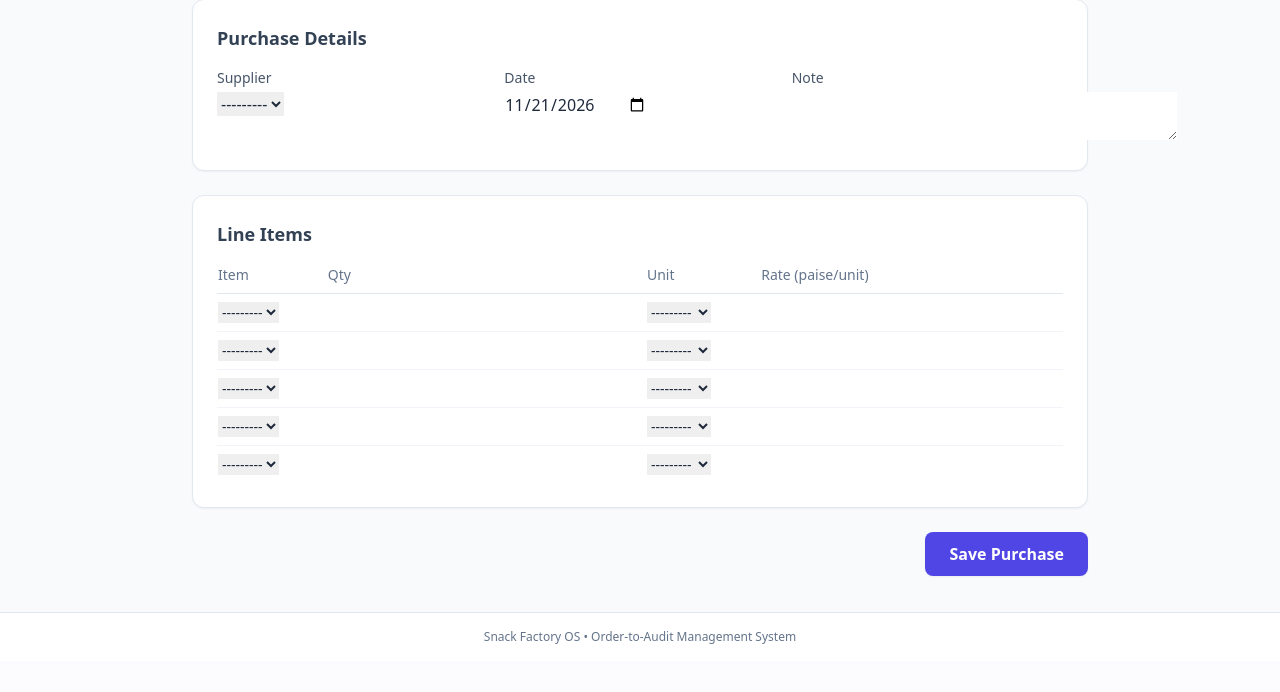
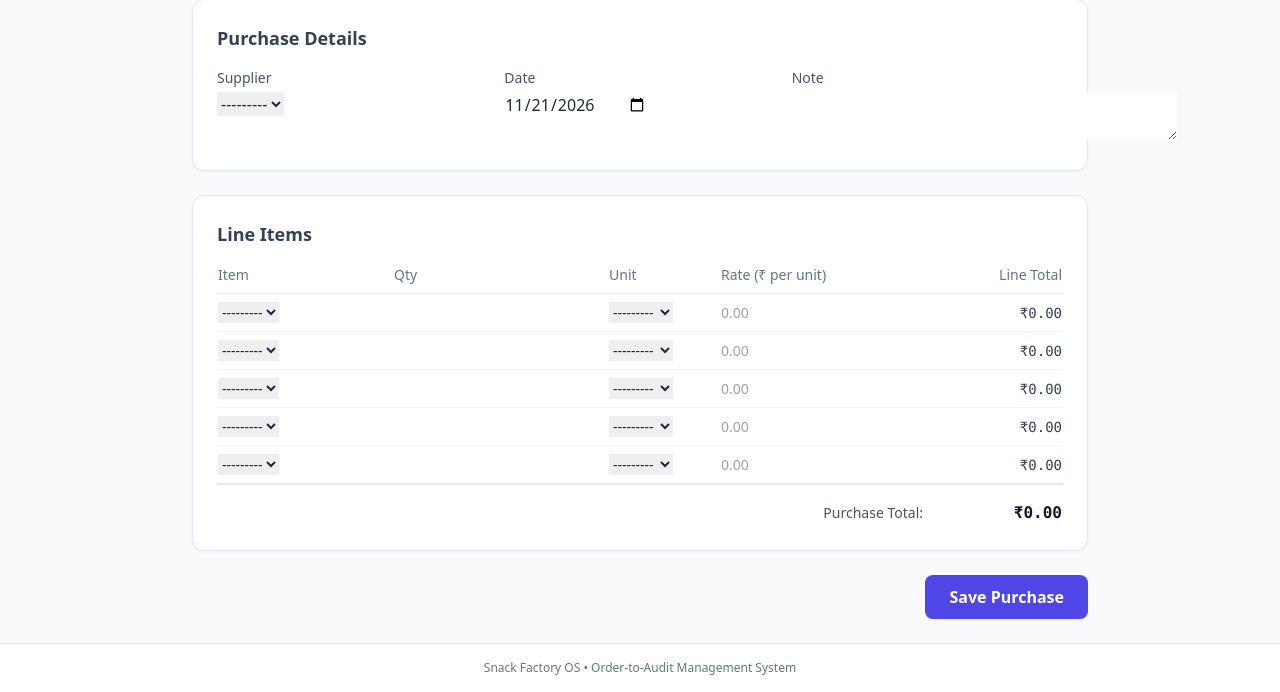
Before and after one commit to gopika-star5/snack-ledger, a Django app: page /production/purchases/new/ in a window 1280 px wide. Shown: the part 139-831 px from the top of the page. Before the commit the page ends 783 px from the top, so only its background shows below. Run offline with Django 5.2, Linux system fonts and the light colour scheme; the visitor is signed in with stand-in values (Sample User, id 1); data comes from the database, SQL or seed files in the repository; data that the repository does not hold is empty; some libraries are stand-ins or nearby versions.

Commit message:
Fix purchase form: rate in rupees

```diff
--- a/production/views.py
+++ b/production/views.py
@@ -44,10 +44,30 @@ class PurchaseLineForm(forms.Form):
     item = forms.ModelChoiceField(queryset=Item.objects.all(), required=False)
     qty = forms.DecimalField(max_digits=14, decimal_places=3, required=False)
     purchase_unit = forms.ModelChoiceField(queryset=Unit.objects.all(), required=False)
-    rate_paise = forms.IntegerField(
+    rate = forms.DecimalField(
+        max_digits=14,
+        decimal_places=2,
         required=False,
-        help_text="Rate per purchase unit in paise",
+        label="Rate (₹ per unit)",
+        widget=forms.NumberInput(attrs={'step': '0.01', 'min': '0', 'placeholder': '0.00'}),
     )
+
+    def clean(self):
+        cleaned_data = super().clean()
+        rate = cleaned_data.get('rate')
+        # Support fallback if rate_paise was passed directly in form data
+        if rate is None:
+            raw_rate_paise = self.data.get(self.add_prefix('rate_paise'))
+            if raw_rate_paise is not None and str(raw_rate_paise).strip() != '':
+                try:
+                    rate_paise_val = Decimal(str(raw_rate_paise))
+                    rate = (rate_paise_val / Decimal('100')).quantize(Decimal('0.01'), rounding=ROUND_HALF_UP)
+                    cleaned_data['rate'] = rate
+                except Exception:
+                    pass
+        if rate is not None:
+            cleaned_data['rate_paise'] = int((Decimal(str(rate)) * Decimal('100')).quantize(Decimal('1'), rounding=ROUND_HALF_UP))
+        return cleaned_data
 
     def is_filled(self):
         """Return True if at least item and qty are provided."""
@@ -89,14 +109,17 @@ def purchase_create(request):
                 item = line_form.cleaned_data['item']
                 qty = line_form.cleaned_data['qty']
                 purchase_unit = line_form.cleaned_data.get('purchase_unit')
-                rate_paise = line_form.cleaned_data.get('rate_paise')
+                rate = line_form.cleaned_data.get('rate')
 
                 if not purchase_unit:
                     errors.append(f"Line {i + 1}: purchase unit is required.")
                     continue
-                if not rate_paise:
+                if rate is None:
                     errors.append(f"Line {i + 1}: rate is required.")
                     continue
+
+                # Convert rate in rupees to integer paise using Decimal with round half up
+                rate_paise = int((Decimal(str(rate)) * Decimal('100')).quantize(Decimal('1'), rounding=ROUND_HALF_UP))
 
                 # Convert qty to stock unit
                 try:
@@ -108,8 +131,8 @@ def purchase_create(request):
                 # Convert rate from per-purchase-unit to per-stock-unit
                 factor_from = Decimal(str(purchase_unit.factor_to_base))
                 factor_to = Decimal(str(item.stock_unit.factor_to_base))
-                unit_cost_stock = int(Decimal(rate_paise) * factor_from / factor_to)
-                line_total = int(qty_stock * unit_cost_stock)
+                unit_cost_stock = int((Decimal(rate_paise) * factor_from / factor_to).quantize(Decimal('1'), rounding=ROUND_HALF_UP))
+                line_total = int((qty_stock * Decimal(unit_cost_stock)).quantize(Decimal('1'), rounding=ROUND_HALF_UP))
                 valid_lines.append({
                     'item': item,
                     'qty_in_purchase_unit': qty,
--- a/templates/production/product_costing.html
+++ b/templates/production/product_costing.html
@@ -36,7 +36,7 @@
         <div class="p-5 border-b border-slate-100 flex flex-col sm:flex-row sm:items-center justify-between gap-2">
             <div>
                 <h2 class="text-base font-extrabold text-slate-800">Posted Production Runs Costing</h2>
-                <p class="text-xs text-slate-400">Overhead is allocated equally per good packet. Values in integer paise and rupees.</p>
+                <p class="text-xs text-slate-400">Overhead is allocated equally per good packet. Values in rupees.</p>
             </div>
             <span class="text-xs text-slate-400 font-mono">Sorted by date (latest first)</span>
         </div>
--- a/templates/production/purchase_form.html
+++ b/templates/production/purchase_form.html
@@ -52,25 +52,33 @@
       <h2 class="text-lg font-semibold text-slate-700 mb-4">Line Items</h2>
       {{ formset.management_form }}
       <div class="overflow-x-auto">
-        <table class="w-full text-sm">
+        <table class="w-full text-sm" id="lineItemsTable">
           <thead>
             <tr class="text-left text-slate-500 border-b border-slate-200">
               <th class="pb-2 pr-3 font-medium">Item</th>
-              <th class="pb-2 pr-3 font-medium">Qty</th>
-              <th class="pb-2 pr-3 font-medium">Unit</th>
-              <th class="pb-2 font-medium">Rate (paise/unit)</th>
+              <th class="pb-2 pr-3 font-medium w-28">Qty</th>
+              <th class="pb-2 pr-3 font-medium w-28">Unit</th>
+              <th class="pb-2 pr-3 font-medium w-36">Rate (₹ per unit)</th>
+              <th class="pb-2 font-medium text-right w-32">Line Total</th>
             </tr>
           </thead>
           <tbody class="divide-y divide-slate-100">
             {% for form in formset %}
-              <tr class="py-2">
+              <tr class="py-2 line-item-row">
                 <td class="pr-3 py-2">{{ form.item }}</td>
                 <td class="pr-3 py-2">{{ form.qty }}</td>
                 <td class="pr-3 py-2">{{ form.purchase_unit }}</td>
-                <td class="py-2">{{ form.rate_paise }}</td>
+                <td class="pr-3 py-2">{{ form.rate }}</td>
+                <td class="py-2 text-right font-mono font-medium text-slate-700 whitespace-nowrap line-total">₹0.00</td>
               </tr>
             {% endfor %}
           </tbody>
+          <tfoot>
+            <tr class="border-t-2 border-slate-200 font-semibold text-slate-800">
+              <td colspan="4" class="pt-4 text-right pr-3 font-medium text-slate-600">Purchase Total:</td>
+              <td class="pt-4 text-right font-mono font-bold text-slate-900 text-base whitespace-nowrap" id="purchaseTotal">₹0.00</td>
+            </tr>
+          </tfoot>
         </table>
       </div>
     </div>
@@ -84,6 +92,63 @@
   </form>
 </div>
 
+<script>
+  function formatINR(val) {
+    if (isNaN(val) || val === null || val === undefined) return "₹0.00";
+    const fixed = Number(val).toFixed(2);
+    const parts = fixed.split(".");
+    let intPart = parts[0];
+    const decPart = parts[1];
+    let isNeg = false;
+    if (intPart.startsWith("-")) {
+      isNeg = true;
+      intPart = intPart.substring(1);
+    }
+    let last3 = intPart.substring(intPart.length - 3);
+    let other = intPart.substring(0, intPart.length - 3);
+    if (other !== "") {
+      last3 = "," + last3;
+    }
+    const formattedInt = other.replace(/\B(?=(\d{2})+(?!\d))/g, ",") + last3;
+    return (isNeg ? "-" : "") + "₹" + formattedInt + "." + decPart;
+  }
+
+  function recalculateTotals() {
+    let grandTotal = 0;
+    const rows = document.querySelectorAll('.line-item-row');
+    rows.forEach(function(row) {
+      const qtyInput = row.querySelector('input[name$="-qty"]');
+      const rateInput = row.querySelector('input[name$="-rate"]');
+      const lineTotalEl = row.querySelector('.line-total');
+
+      const qty = parseFloat(qtyInput ? qtyInput.value : 0) || 0;
+      const rate = parseFloat(rateInput ? rateInput.value : 0) || 0;
+
+      if (qty > 0 && rate > 0) {
+        const lineTotal = qty * rate;
+        if (lineTotalEl) lineTotalEl.textContent = formatINR(lineTotal);
+        grandTotal += lineTotal;
+      } else {
+        if (lineTotalEl) lineTotalEl.textContent = "₹0.00";
+      }
+    });
+
+    const purchaseTotalEl = document.getElementById('purchaseTotal');
+    if (purchaseTotalEl) {
+      purchaseTotalEl.textContent = formatINR(grandTotal);
+    }
+  }
+
+  document.addEventListener('DOMContentLoaded', function() {
+    const table = document.getElementById('lineItemsTable');
+    if (table) {
+      table.addEventListener('input', recalculateTotals);
+      table.addEventListener('change', recalculateTotals);
+    }
+    recalculateTotals();
+  });
+</script>
+
 <style>
   select, input[type="text"], input[type="number"], input[type="date"], textarea {
     @apply block w-full rounded-md border border-slate-300 px-3 py-1.5 text-sm shadow-sm focus:outline-none focus:ring-2 focus:ring-indigo-400;
--- a/templates/production/purchase_list.html
+++ b/templates/production/purchase_list.html
@@ -1,4 +1,5 @@
 {% extends "base.html" %}
+{% load sales_tags %}
 {% block title %}Purchases{% endblock %}
 
 {% block content %}
@@ -19,7 +20,7 @@
             <th class="px-4 py-3">#</th>
             <th class="px-4 py-3">Supplier</th>
             <th class="px-4 py-3">Date</th>
-            <th class="px-4 py-3 text-right">Total (paise)</th>
+            <th class="px-4 py-3 text-right">Total</th>
             <th class="px-4 py-3">Created by</th>
           </tr>
         </thead>
@@ -29,7 +30,7 @@
               <td class="px-4 py-3 font-mono text-slate-500">{{ p.id }}</td>
               <td class="px-4 py-3 font-medium text-slate-800">{{ p.supplier }}</td>
               <td class="px-4 py-3 text-slate-600">{{ p.date }}</td>
-              <td class="px-4 py-3 text-right font-mono text-slate-700">{{ p.total_paise }}</td>
+              <td class="px-4 py-3 text-right font-mono text-slate-700">{{ p.total_paise|format_inr }}</td>
               <td class="px-4 py-3 text-slate-500">{{ p.created_by|default:"—" }}</td>
             </tr>
           {% endfor %}
--- a/templates/production/run_list.html
+++ b/templates/production/run_list.html
@@ -1,4 +1,5 @@
 {% extends "base.html" %}
+{% load sales_tags %}
 {% block title %}Production Runs{% endblock %}
 
 {% block content %}
@@ -32,7 +33,7 @@
               <th class="px-4 py-3 text-right">Batches</th>
               <th class="px-4 py-3 text-right">Good Output</th>
               <th class="px-4 py-3 text-right">Yield Var %</th>
-              <th class="px-4 py-3 text-right">Cost (paise)</th>
+              <th class="px-4 py-3 text-right">Cost</th>
               <th class="px-4 py-3 text-center">Status</th>
               <th class="px-4 py-3 text-right">Action</th>
             </tr>
@@ -53,7 +54,7 @@
                   {% endif %}
                 </td>
                 <td class="px-4 py-3 text-right font-mono text-slate-600 text-xs">
-                  {{ r.material_cost_paise }}
+                  {{ r.material_cost_paise|format_inr }}
                 </td>
                 <td class="px-4 py-3 text-center">
                   <span class="inline-flex items-center px-2.5 py-0.5 rounded-full text-xs font-bold uppercase tracking-wider {% if r.status == 'posted' %}bg-emerald-100 text-emerald-800 border border-emerald-200{% else %}bg-amber-100 text-amber-800 border border-amber-200{% endif %}">
--- a/templates/sales/admin_order_detail.html
+++ b/templates/sales/admin_order_detail.html
@@ -139,7 +139,7 @@
                         <!-- Price Input (in paise) -->
                         <div>
                             <label class="block text-xs font-bold text-slate-600 mb-1">
-                                Price (paise) <span class="text-slate-400 font-normal">₹{{ line.price_rupees }}</span>
+                                Price <span class="text-slate-400 font-normal">₹{{ line.price_rupees }}</span>
                             </label>
                             <input type="number"
                                    step="1"
--- a/templates/sales/admin_pending_orders.html
+++ b/templates/sales/admin_pending_orders.html
@@ -1,4 +1,5 @@
 {% extends 'base.html' %}
+{% load sales_tags %}
 
 {% block title %}Incoming Field Orders{% endblock %}
 
@@ -129,7 +130,7 @@
                 <div class="flex items-baseline space-x-2">
                     <span class="text-xs text-slate-400 font-bold uppercase tracking-wider">Total:</span>
                     <span class="text-xl md:text-2xl font-black text-slate-900 font-mono">₹{{ order.total_rupees }}</span>
-                    <span class="text-xs text-slate-400 font-mono">({{ order.total_paise }} paise)</span>
+                    <span class="text-xs text-slate-400 font-mono">({{ order.total_paise|format_inr }})</span>
                 </div>
                 <a href="{% url 'admin_order_detail' order.pk %}"
                    class="w-full sm:w-auto inline-flex items-center justify-center space-x-2 bg-blue-600 hover:bg-blue-700 active:scale-[0.99] text-white font-bold py-2.5 px-5 rounded-xl text-xs md:text-sm shadow-md transition">
--- a/templates/sales/invoice_detail.html
+++ b/templates/sales/invoice_detail.html
@@ -1,4 +1,5 @@
 {% extends 'base.html' %}
+{% load sales_tags %}
 
 {% block title %}Invoice {{ invoice.number }}{% endblock %}
 
@@ -240,7 +241,7 @@
                         <td class="py-2.5 px-3 text-slate-700">{{ p.date|date:"d M Y" }}</td>
                         <td class="py-2.5 px-3 text-slate-600 font-sans uppercase text-[11px] font-bold">{{ p.mode }}</td>
                         <td class="py-2.5 px-3 text-slate-500">{{ p.reference|default:"-" }}</td>
-                        <td class="py-2.5 px-3 text-right font-bold text-emerald-700">{{ p.amount_rupees }} (paise: {{ p.amount_paise }})</td>
+                        <td class="py-2.5 px-3 text-right font-bold text-emerald-700">{{ p.amount_paise|format_inr }}</td>
                     </tr>
                     {% endfor %}
                 </tbody>
--- a/templates/sales/order_detail.html
+++ b/templates/sales/order_detail.html
@@ -1,4 +1,5 @@
 {% extends 'base.html' %}
+{% load sales_tags %}
 
 {% block title %}Order #{{ order.id }}{% endblock %}
 
@@ -80,7 +81,7 @@
                         <tr class="hover:bg-slate-50">
                             <td class="py-3 font-sans font-semibold text-slate-800">{{ line.item.name }}</td>
                             <td class="py-3 text-right text-slate-700">{{ line.qty }} {{ line.item.stock_unit.code }}</td>
-                            <td class="py-3 text-right text-slate-600">₹{{ line.price_rupees }} <span class="text-[11px] text-slate-400">({{ line.price_paise }}p)</span></td>
+                            <td class="py-3 text-right text-slate-600">₹{{ line.price_rupees }} <span class="text-[11px] text-slate-400">({{ line.price_paise|format_inr }})</span></td>
                             <td class="py-3 text-right font-bold text-slate-900">₹{{ line.total_rupees }}</td>
                         </tr>
                         {% endfor %}
@@ -92,7 +93,7 @@
                         </tr>
                         <tr>
                             <td colspan="4" class="text-right text-xs text-slate-400">
-                                Total in paise: {{ order.total_paise }} paise
+                                Total: {{ order.total_paise|format_inr }}
                             </td>
                         </tr>
                     </tfoot>
--- a/templates/sales/order_form.html
+++ b/templates/sales/order_form.html
@@ -1,4 +1,5 @@
 {% extends 'base.html' %}
+{% load sales_tags %}
 
 {% block title %}New Order{% endblock %}
 
@@ -130,7 +131,7 @@
                 </div>
                 <div class="text-right">
                     <span class="text-xs text-slate-500 block">Total Items: <strong id="totalItemCount" class="text-slate-800 font-mono">0</strong></span>
-                    <span class="text-xs text-slate-400 block font-mono"><span id="grandTotalPaise">0</span> paise</span>
+                    <span class="text-xs text-slate-400 block font-mono hidden"><span id="grandTotalPaise">0</span></span>
                 </div>
             </div>
 
@@ -164,7 +165,7 @@
                     <option value="{{ item.id }}"
                             data-price="{{ item.selling_price_paise|default:0 }}"
                             data-unit="{{ item.stock_unit.code }}">
-                        {{ item.name }} (₹{{ item.selling_price_paise|default:0|stringformat:".2f" }})
+                        {{ item.name }} ({{ item.selling_price_paise|default:0|format_inr }})
                     </option>
                     {% endfor %}
                 </select>
--- a/templates/sales/order_list.html
+++ b/templates/sales/order_list.html
@@ -1,4 +1,5 @@
 {% extends 'base.html' %}
+{% load sales_tags %}
 
 {% block title %}My Orders{% endblock %}
 
@@ -87,7 +88,7 @@
                 <div class="flex items-baseline space-x-2">
                     <span class="text-xs text-slate-400 font-bold uppercase tracking-wider">Total:</span>
                     <span class="text-xl md:text-2xl font-black text-slate-900 font-mono">₹{{ order.total_rupees }}</span>
-                    <span class="text-xs text-slate-400 font-mono">({{ order.total_paise }} paise)</span>
+                    <span class="text-xs text-slate-400 font-mono">({{ order.total_paise|format_inr }})</span>
                 </div>
                 <a href="{% url 'order_detail' order.pk %}"
                    class="w-full sm:w-auto inline-flex items-center justify-center space-x-1.5 bg-slate-100 hover:bg-slate-200 active:scale-[0.99] text-slate-800 font-bold py-2.5 px-4 rounded-xl text-xs md:text-sm transition">
--- a/templates/sales/record_payment.html
+++ b/templates/sales/record_payment.html
@@ -159,7 +159,7 @@
                 <!-- Amount -->
                 <div>
                     <label for="amount" class="block text-xs font-bold text-slate-700 uppercase tracking-wider mb-1.5">
-                        Amount (₹ or Paise) <span class="text-rose-500">*</span>
+                        Amount (₹) <span class="text-rose-500">*</span>
                     </label>
                     <input type="text" name="amount" id="amount" required
                            value="{% if selected_invoice %}{{ selected_invoice.balance_paise }}{% endif %}"
```
Also changed, not shown: production/models.py (+15 -0 lines), production/tests/test_purchase_form.py (added, +98 -0 lines), production/tests/test_run_views.py (+2 -4 lines), templates/production/run_result.html (+11 -11 lines).
